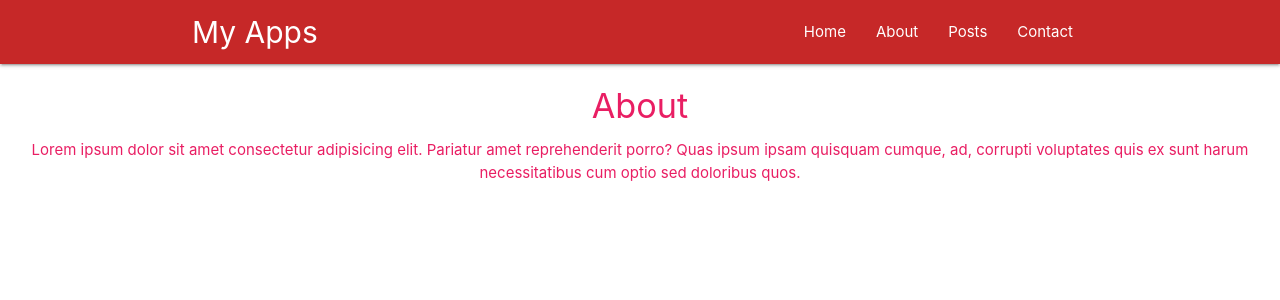
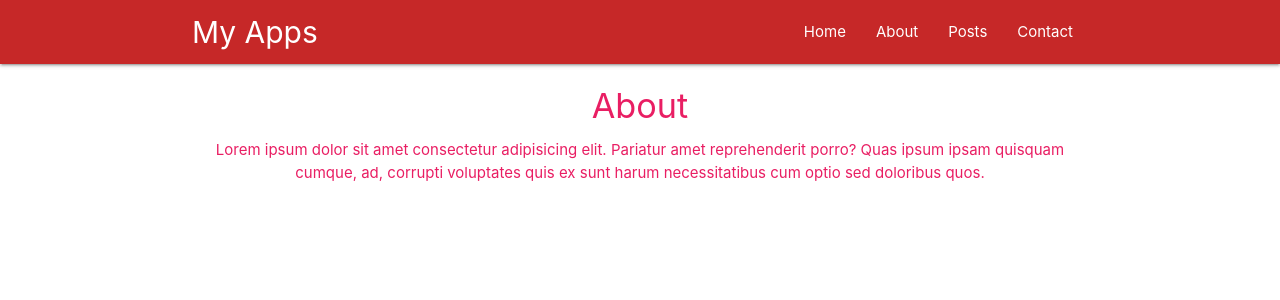
Before and after one commit to abp437/Javascript-Assignments, a React app in the folder redux-starter/: page /about in a window 1280 px wide. Shown: the top 300 px of the page. Built offline with nearby package versions, Linux system fonts and the light colour scheme.

Commit message:
Redux Started

```diff
--- a/redux-starter/src/components/about.jsx
+++ b/redux-starter/src/components/about.jsx
@@ -4,7 +4,7 @@ import TextColor from './higherOrderComponents/textColor';
 const About = (props) => {
   const { generatedClass, title, } = props;
   return (
-    <div className={generatedClass}>
+    <div className={`container ${generatedClass}`}>
       <h4 className="center">{title}</h4>
       <p className="center">
         Lorem ipsum dolor sit amet consectetur adipisicing elit.
--- a/redux-starter/src/components/contact.jsx
+++ b/redux-starter/src/components/contact.jsx
@@ -4,7 +4,7 @@ import TextColor from './higherOrderComponents/textColor';
 const Contact = (props) => {
   const { generatedClass, } = props;
   return (
-    <div className={generatedClass}>
+    <div className={`container ${generatedClass}`}>
       <h4 className="center">Contact</h4>
       <p className="center">
         Lorem ipsum dolor sit amet consectetur adipisicing elit.
--- a/redux-starter/src/components/postsPage/post.jsx
+++ b/redux-starter/src/components/postsPage/post.jsx
@@ -33,7 +33,7 @@ class Post extends React.Component {
         <h4 className="center">Loading Post...</h4>
       );
     return (
-      <div className={`${generatedClass} container`}>
+      <div className={`container ${generatedClass}`}>
         {renderPost}
       </div>
     );
--- a/redux-starter/src/components/postsPage/postsList.jsx
+++ b/redux-starter/src/components/postsPage/postsList.jsx
@@ -33,11 +33,9 @@ export default class PostsList extends React.Component {
         <p className="center">No posts yet</p>
       );
     return (
-      <div>
+      <div className="container">
         <h4 className="center">Posts List</h4>
-        <div className="container">
-          {postList}
-        </div>
+        {postList}
       </div>
     );
   }
```
Also changed, not shown: 1 other file (tests, documents, lock files or other folders).
